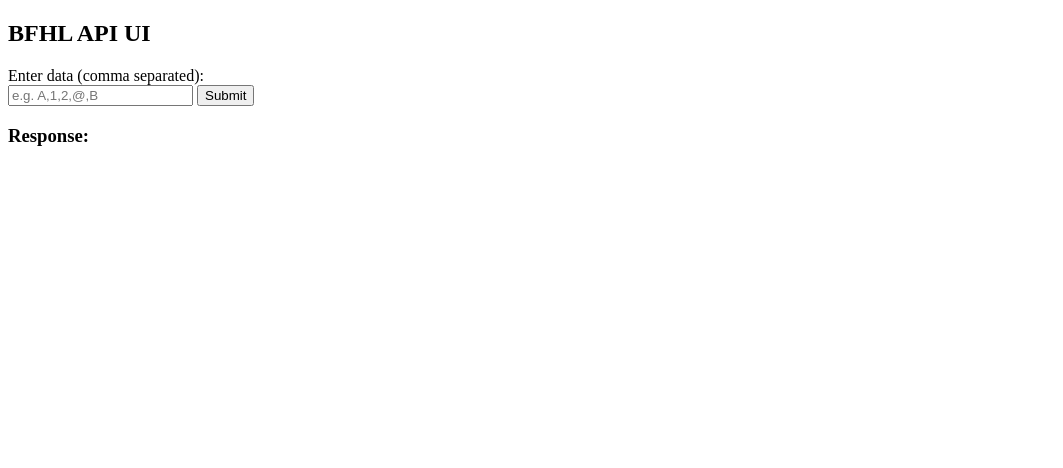
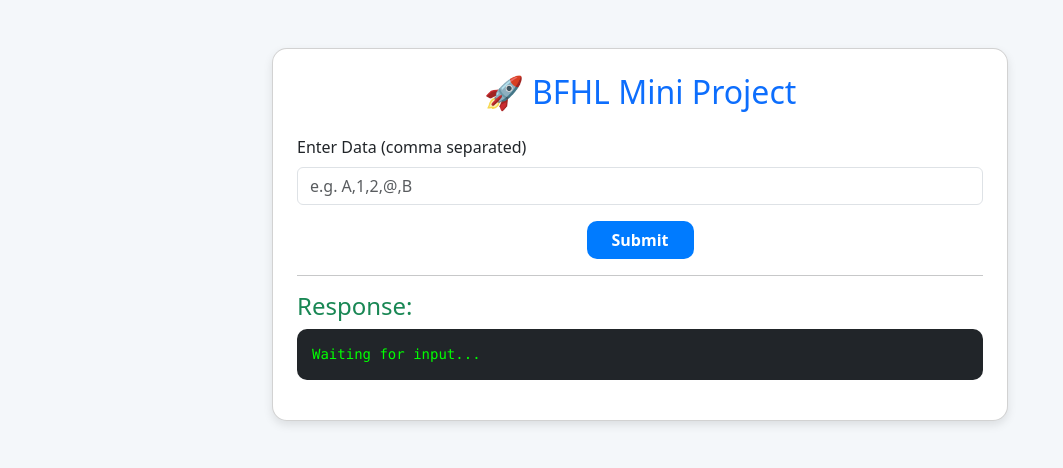
Before and after one commit to rprasadbs/bajaj_finserv, a Flask app: page /ui in a window 1280 px wide. Shown: the top 468 px of the page, without its empty margins (0-1063 px from the left). Run offline with Flask 3, Linux system fonts and the light colour scheme.

Commit message:
Update index.html with better UI

```diff
--- a/templates/index.html
+++ b/templates/index.html
@@ -1,30 +1,70 @@
 <!DOCTYPE html>
-<html>
+<html lang="en">
 <head>
-  <title>BFHL Mini Project UI</title>
+  <meta charset="UTF-8">
+  <meta name="viewport" content="width=device-width, initial-scale=1.0">
+  <title>BFHL Mini Project</title>
+  <!-- Bootstrap CSS -->
+  <link href="https://cdn.jsdelivr.net/npm/bootstrap@5.3.3/dist/css/bootstrap.min.css" rel="stylesheet">
+  <style>
+    body {
+      background: #f4f7fa;
+    }
+    .card {
+      border-radius: 15px;
+      box-shadow: 0 4px 10px rgba(0,0,0,0.1);
+    }
+    .btn-custom {
+      background: #007bff;
+      color: white;
+      font-weight: bold;
+      border-radius: 10px;
+      transition: 0.3s;
+    }
+    .btn-custom:hover {
+      background: #0056b3;
+    }
+    pre {
+      background: #212529;
+      color: #0f0;
+      padding: 15px;
+      border-radius: 10px;
+      font-size: 14px;
+    }
+  </style>
 </head>
 <body>
-  <h2>BFHL API UI</h2>
-  <form id="dataForm">
-    <label>Enter data (comma separated):</label><br>
-    <input type="text" id="dataInput" placeholder="e.g. A,1,2,@,B">
-    <button type="submit">Submit</button>
-  </form>
+  <div class="container py-5">
+    <div class="row justify-content-center">
+      <div class="col-md-8">
+        <div class="card p-4">
+          <h2 class="text-center mb-4 text-primary">🚀 BFHL Mini Project</h2>
+          <form id="dataForm">
+            <div class="mb-3">
+              <label for="dataInput" class="form-label">Enter Data (comma separated)</label>
+              <input type="text" id="dataInput" class="form-control" placeholder="e.g. A,1,2,@,B" required>
+            </div>
+            <div class="text-center">
+              <button type="submit" class="btn btn-custom px-4">Submit</button>
+            </div>
+          </form>
+          <hr>
+          <h4 class="text-success">Response:</h4>
+          <pre id="responseBox">Waiting for input...</pre>
+        </div>
+      </div>
+    </div>
+  </div>
 
-  <h3>Response:</h3>
-  <pre id="responseBox"></pre>
-
+  <!-- Bootstrap JS -->
+  <script src="https://cdn.jsdelivr.net/npm/bootstrap@5.3.3/dist/js/bootstrap.bundle.min.js"></script>
   <script>
     document.getElementById("dataForm").addEventListener("submit", async function(e) {
       e.preventDefault();
       const inputVal = document.getElementById("dataInput").value.split(",");
       const payload = { data: inputVal.map(item => item.trim()) };
 
-      // 🔑 Auto-detect backend URL
       const baseUrl = window.location.origin;
-      // This will be "http://localhost:5000" locally, and
-      // "https://bajaj-finserv-k2q9.onrender.com" when deployed
-
       let res = await fetch(`${baseUrl}/bfhl`, {
         method: "POST",
         headers: { "Content-Type": "application/json" },
```
